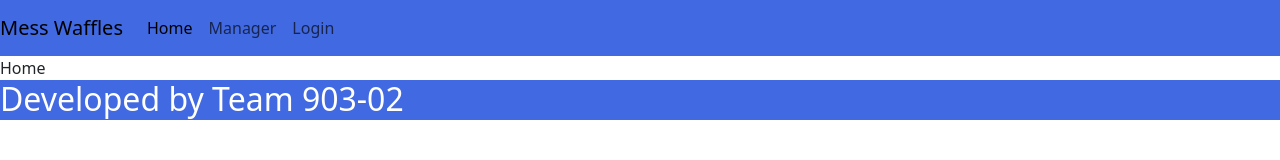
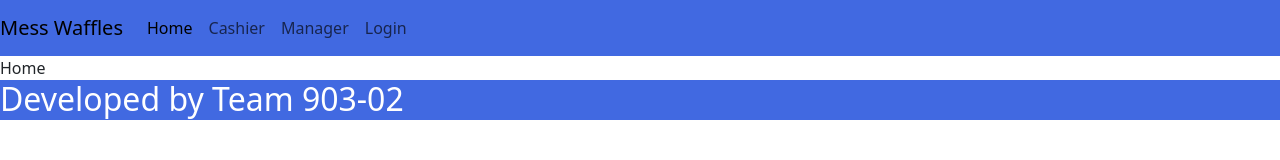
Before and after one commit to csce-315-331-2023c/MessWafflesPOS-903_02, a React (Create React App) app in the folder frontend/mess-pos/: page / in a window 1280 px wide. Shown: the top 160 px of the page. Built offline with nearby package versions, Linux system fonts and the light colour scheme.

Commit message:
fixed manager page not showing up

```diff
--- a/frontend/mess-pos/src/App.js
+++ b/frontend/mess-pos/src/App.js
@@ -32,7 +32,9 @@ const App = () => {
                 email: user.email,
             };
             axios
-                .get("http://localhost:5000/auth/role", { params: emaildata })
+                .get("https://messwafflespos.onrender.com/api/auth/role", {
+                    params: emaildata,
+                })
                 .then((res) => {
                     console.log(res.data.rows[0].role.toLowerCase());
                     setRole(res.data.rows[0].role.toLowerCase());
@@ -53,12 +55,8 @@ const App = () => {
                 <Header />
                 <Routes>
                     <Route index element={<Home />} />
-                    {role == "cashier" && (
-                        <Route path="cashier" element={<Cashier />} />
-                    )}
-                    {role == "manager" && (
-                        <Route path="manager" element={<Manager />} />
-                    )}
+                    <Route path="cashier" element={<Cashier />} />
+                    <Route path="manager" element={<Manager />} />
                 </Routes>
 
                 <Footer />
--- a/frontend/mess-pos/src/components/Header.js
+++ b/frontend/mess-pos/src/components/Header.js
@@ -1,11 +1,11 @@
 import React from "react";
 import "./Header.css";
 import { Outlet, Link } from "react-router-dom";
-import Nav from 'react-bootstrap/Nav';
-import Navbar from 'react-bootstrap/Navbar';
-import NavDropdown from 'react-bootstrap/NavDropdown';
-import NavbarBrand from 'react-bootstrap/esm/NavbarBrand';
-import {LinkContainer} from 'react-router-bootstrap'
+import Nav from "react-bootstrap/Nav";
+import Navbar from "react-bootstrap/Navbar";
+import NavDropdown from "react-bootstrap/NavDropdown";
+import NavbarBrand from "react-bootstrap/esm/NavbarBrand";
+import { LinkContainer } from "react-router-bootstrap";
 
 import { useAuth0 } from "@auth0/auth0-react";
 import { RoleContext } from "../App";
@@ -17,24 +17,28 @@ const Header = () => {
         <>
             <header>
                 <Navbar>
-          <LinkContainer to="/"><Navbar.Brand>Mess Waffles</Navbar.Brand></LinkContainer>
+                    <LinkContainer to="/">
+                        <Navbar.Brand>Mess Waffles</Navbar.Brand>
+                    </LinkContainer>
                     <Nav>
-            <LinkContainer to="/"><Nav.Link>Home</Nav.Link></LinkContainer>
-
-            {isAuthenticated && role === "cashier" && (
-                <>
-                    <LinkContainer to="/cashier"><Nav.Link>Cashier</Nav.Link></LinkContainer>
-                </>
-            )}
-            <LinkContainer to="/manager"><Nav.Link>Manager</Nav.Link></LinkContainer>
-            <LinkContainer to="/login"><Nav.Link>Login</Nav.Link></LinkContainer>
-
+                        <LinkContainer to="/">
+                            <Nav.Link>Home</Nav.Link>
+                        </LinkContainer>
+                        <LinkContainer to="/cashier">
+                            <Nav.Link>Cashier</Nav.Link>
+                        </LinkContainer>
+                        <LinkContainer to="/manager">
+                            <Nav.Link>Manager</Nav.Link>
+                        </LinkContainer>
+                        <LinkContainer to="/login">
+                            <Nav.Link>Login</Nav.Link>
+                        </LinkContainer>
                     </Nav>
                 </Navbar>
             </header>
             <Outlet />
         </>
-  )
+    );
 };
 
 export default Header;
```
Lines whose indentation alone changed are shown as unchanged.
